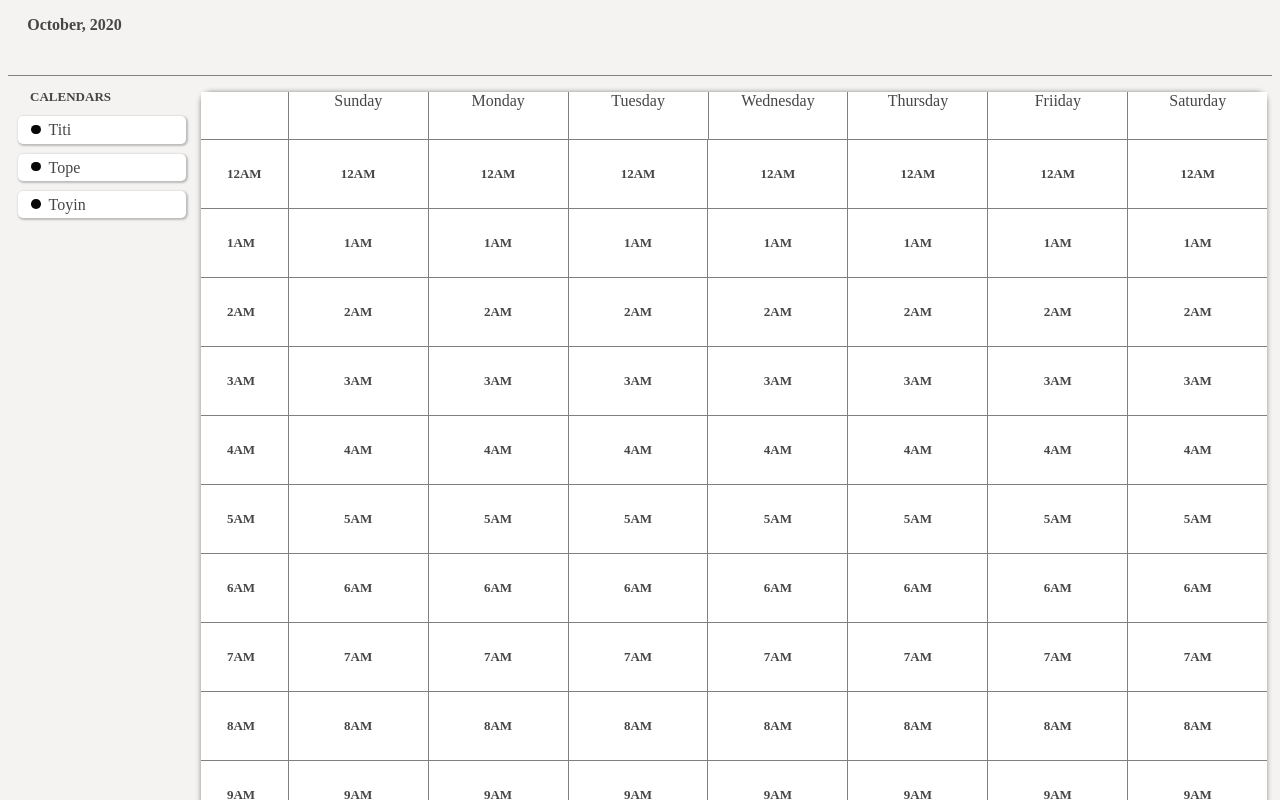
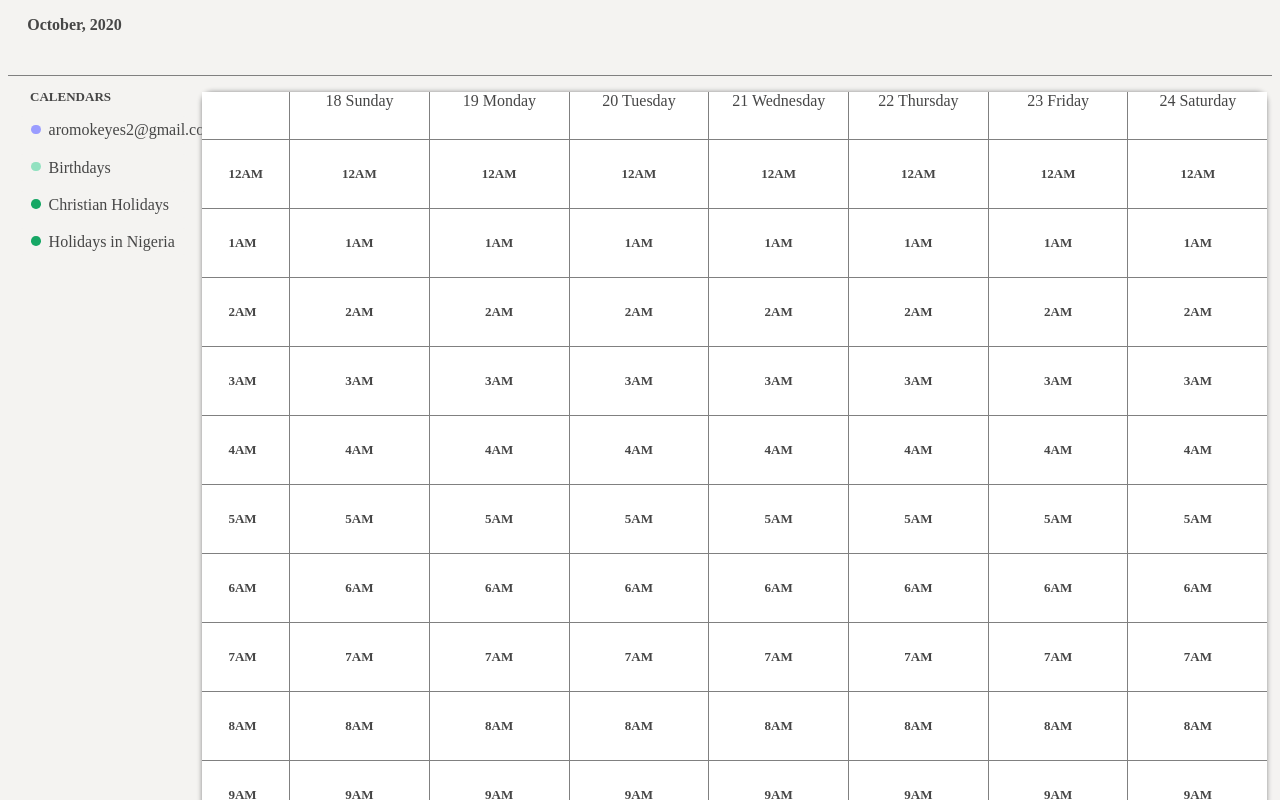
Before and after one commit to Seyi-Keye/calendar-challenge, a React app: page / in a window 1280 px wide. Shown: the top 800 px of the page. Built offline with nearby package versions, Linux system fonts and the light colour scheme.

Commit message:
feat: plug in mock data and date utility

```diff
--- a/package.json
+++ b/package.json
@@ -31,6 +31,7 @@
     "babel-loader": "^8.1.0",
     "body-parser": "^1.19.0",
     "css-loader": "^5.0.0",
+    "date-fns": "^2.16.1",
     "express": "^4.17.1",
     "html-loader": "^1.3.2",
     "mini-css-extract-plugin": "^1.1.1",
@@ -52,6 +53,7 @@
     "dotenv": "^8.2.0",
     "eslint": "^7.11.0",
     "html-webpack-plugin": "^4.5.0",
+    "json5-loader": "^4.0.1",
     "nodemon": "^2.0.6",
     "prop-types": "^15.7.2",
     "webpack-cli": "^4.1.0",
--- a/src/client/calendar.scss
+++ b/src/client/calendar.scss
@@ -81,6 +81,7 @@ hr {
   border-radius: 5px;
   height: 1.7em;
   padding: 5px;
+  cursor: pointer;
 
   &.selected {
     background-color: white;
--- a/src/client/components/App.jsx
+++ b/src/client/components/App.jsx
@@ -1,16 +1,26 @@
-import React from 'react';
+import React, { useState } from 'react';
 import Header from './Header';
 import Sidebar from './Sidebar';
 import Content from './Content';
+import mock from '../mock.json';
+import { getWeekDates } from '../date.js';
 import '../calendar.scss';
 
 const Layout = () => {
+  // const [calendars, setCalendars] = useState({})
+  const { calendars, calenderEvents } = mock;
+  const { events } = calenderEvents;
+  const selectedEvents = events;
+  const getWeek = getWeekDates();
+  // const selectedCalendarIds = ['calendarId'];
+  console.log(mock, getWeek);
+
   return (
     <div className="container">
       <Header />
       <div className="page-layout">
-        <Sidebar />
-        <Content />
+        <Sidebar calendars={calendars.items} />
+        <Content selectedEvents={selectedEvents} />
       </div>
     </div>
   );
--- a/src/client/components/Content.jsx
+++ b/src/client/components/Content.jsx
@@ -1,13 +1,17 @@
 import React from 'react';
+import { getWeekDates, getDay } from '../date.js';
 
-const Content = () => {
+const Content = (props) => {
+  const { selectedEvents } = props;
+
+  const getWeek = getWeekDates();
   const weekdays = [
     'Sunday',
     'Monday',
     'Tuesday',
     'Wednesday',
     'Thursday',
-    'Friiday',
+    'Friday',
     'Saturday',
   ];
 
@@ -27,13 +31,28 @@ const Content = () => {
       </div>
     ));
   };
+
+  // const displayEvent = () => {
+  //   console.log('ttt', selectedEvents);
+  //   return selectedEvents.map((event) => {
+  //     const { summary, start, end } = event;
+  //     const startDate = start.date || start.dateTime;
+  //     const endDate = end.date || end.dateTime;
+
+  //     const dates = getWeekDates.map(date => {
+
+  //     })
+  //     <div>{summary + startDate + endDate}</div>;
+  //   });
+  // };
+
   return (
     <div className="calendar">
       <div className="weekdays with-text">
-        {weekdays.map((weekday) => {
+        {getWeek.map((weekday, i) => {
           return (
             <div className="weekday" key={weekday}>
-              {weekday}
+              {getDay(weekday)} {weekdays[i]}
             </div>
           );
         })}
--- a/src/client/components/Sidebar.jsx
+++ b/src/client/components/Sidebar.jsx
@@ -1,17 +1,29 @@
-import React from 'react';
+import React, { useState } from 'react';
 
-const Sidebar = () => {
-  const mock = [{ title: 'Titi' }, { title: 'Tope' }, { title: 'Toyin' }];
+const Sidebar = (props) => {
+  const [toggleSelected, setToggleSelected] = useState(false);
+
+  // const handleCalendarSelection = (toggleSelected) =>
+  //   setToggleSelected(!toggleSelected);
+
   return (
     <div className="calendars">
       <p>CALENDARS</p>
       <ul>
-        {mock.map((calendar) => {
+        {props.calendars.map((calendar) => {
           return (
-            <li key={calendar.title}>
-              <div className="card selected">
-                <div className="calendar-color"></div>
-                {calendar.title}
+            <li key={calendar.id}>
+              <div
+                className={toggleSelected ? 'card selected' : 'card'}
+                onClick={() => {
+                  setToggleSelected(!toggleSelected);
+                }}
+              >
+                <div
+                  className="calendar-color"
+                  style={{ backgroundColor: calendar.backgroundColor }}
+                ></div>
+                {calendar.summary}
               </div>
             </li>
           );
--- /dev/null
+++ b/src/client/date.js
@@ -0,0 +1,10 @@
+import { startOfWeek, endOfWeek, eachDayOfInterval } from 'date-fns'
+
+export const getWeekDates = () => {
+  let startOf = startOfWeek(new Date());
+  let endOf = endOfWeek(new Date());
+  let eachDay = eachDayOfInterval({ start: startOf, end: endOf });
+  return eachDay;
+};
+
+export const getDay = (date) => date.getDate();
--- /dev/null
+++ b/src/client/mock.json
@@ -0,0 +1,61 @@
+{
+  "calenderEvents" : {
+    "timeZone": "Africa/Lagos",
+    "events": [{
+      "description": "Managing conflict",
+      "summary": "Suggestion box",
+      "status": "confirmed",
+      "start": {"dateTime": "2020-10-21T16:30:00+01:00", "date": "2020-10-29"},
+      "end": {"dateTime": "2020-10-21T17:30:00+01:00", "date": "2020-10-29"},
+      "etag": "3206432205168000",
+      "id": "17jahk74u2r79ih35in4nv81ft",
+      "visibility": "public"
+    }]
+  },
+  "calendars": {
+    "etag": "p338flpdirn1uo0g",
+    "kind": "calendar#calendarList",
+    "items": [
+        {
+        "kind": "calendar#calendarListEntry",
+        "backgroundColor": "#9a9cff",
+        "foregroundColor": "#000000",
+        "id": "aromokeyes2@gmail.com",
+        "primary": true,
+        "selected": true,
+        "summary": "aromokeyes2@gmail.com",
+        "timeZone": "Africa/Lagos"
+      },
+      {
+        "kind": "calendar#calendarListEntry",
+        "backgroundColor": "#92e1c0",
+        "foregroundColor": "#000000",
+        "id": "addressbook#contacts@group.v.calendar.google.com",
+        "selected": true,
+        "description": "Displays birthdays, anniversaries, and other event dates of people in Google Contacts.",
+        "summary": "Birthdays",
+        "timeZone": "Africa/Lagos"
+      },
+      {
+        "kind": "calendar#calendarListEntry",
+        "backgroundColor": "#16a765",
+        "foregroundColor": "#000000",
+        "id": "en.christian#holiday@group.v.calendar.google.com",
+        "selected": true,
+        "description": "Christian Holidays",
+        "summary": "Christian Holidays",
+        "timeZone": "Africa/Lagos"
+      },
+      {
+        "kind": "calendar#calendarListEntry",
+        "backgroundColor": "#16a765",
+        "foregroundColor": "#000000",
+        "id": "en.ng#holiday@group.v.calendar.google.com",
+        "selected": true,
+        "description": "Holidays and Observances in Nigeria",
+        "summary": "Holidays in Nigeria",
+        "timeZone": "Africa/Lagos"
+      }
+    ]
+  }
+}
--- a/webpack.config.dev.js
+++ b/webpack.config.dev.js
@@ -35,17 +35,17 @@ module.exports = {
           },
         ],
       },
-      {
-        enforce: 'pre',
-        test: /\.js$/,
-        exclude: /node_modules/,
-        loader: 'eslint-loader',
-        options: {
-          emitWarning: true,
-          failOnError: false,
-          failOnWarning: false,
-        },
-      },
+      // {
+      //   enforce: 'pre',
+      //   test: /\.js$/,
+      //   exclude: /node_modules/,
+      //   loader: 'eslint-loader',
+      //   options: {
+      //     emitWarning: true,
+      //     failOnError: false,
+      //     failOnWarning: false,
+      //   },
+      // },
       {
         test: /\.css$/,
         use: ['style-loader', 'css-loader'],
@@ -72,7 +72,13 @@ module.exports = {
               limit: 8192,
             },
           },
-        ],}
+        ]
+      },
+      {
+        test: /\.json5$/i,
+        loader: 'json5-loader',
+        type: 'javascript/auto',
+      },
     ],
   },
   plugins: [
```
Also changed, not shown: 1 other file (tests, documents, lock files or other folders).
